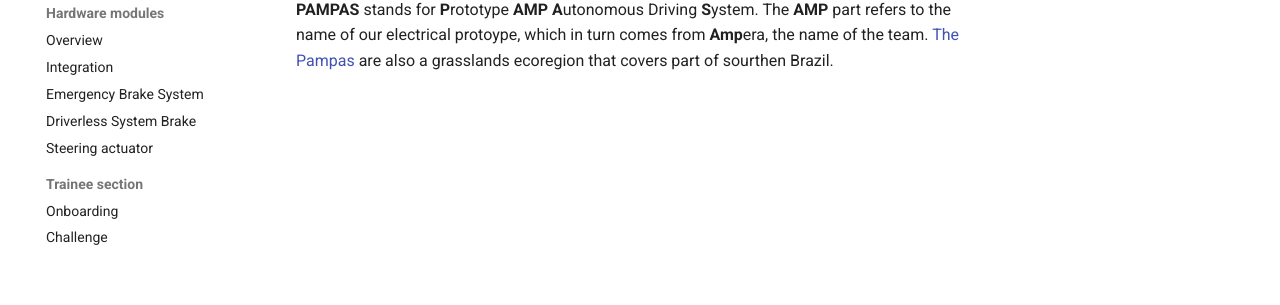
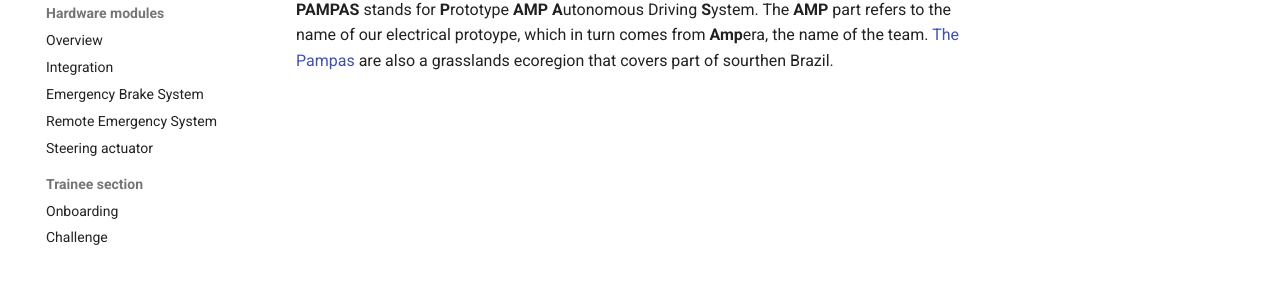
Before and after one commit to amperaufsc/pampas, an MkDocs documentation site: the page built from docs/index.md, in a window 1280 px wide. Shown: the part 250-555 px from the top of the page. Built offline with MkDocs 1.6.1 and Material for MkDocs 9.7.7, drawn with Linux system fonts in a browser that asks for light colours; the version menu is left out.

Commit message:
fix: address corrections

```diff
--- a/mkdocs.yml
+++ b/mkdocs.yml
@@ -8,7 +8,7 @@ nav:
       - Overview: hardware-overview.md
       - Integration: hardware/integration.md
       - Emergency Brake System: hardware/emergency-brake-system.md
-      - Driverless System Brake: hardware/res.md
+      - Remote Emergency System: hardware/res.md
       - Steering actuator: hardware/steering-actuator.md
   - Trainee section:
     - Onboarding: trainee-section/onboarding.md
```
